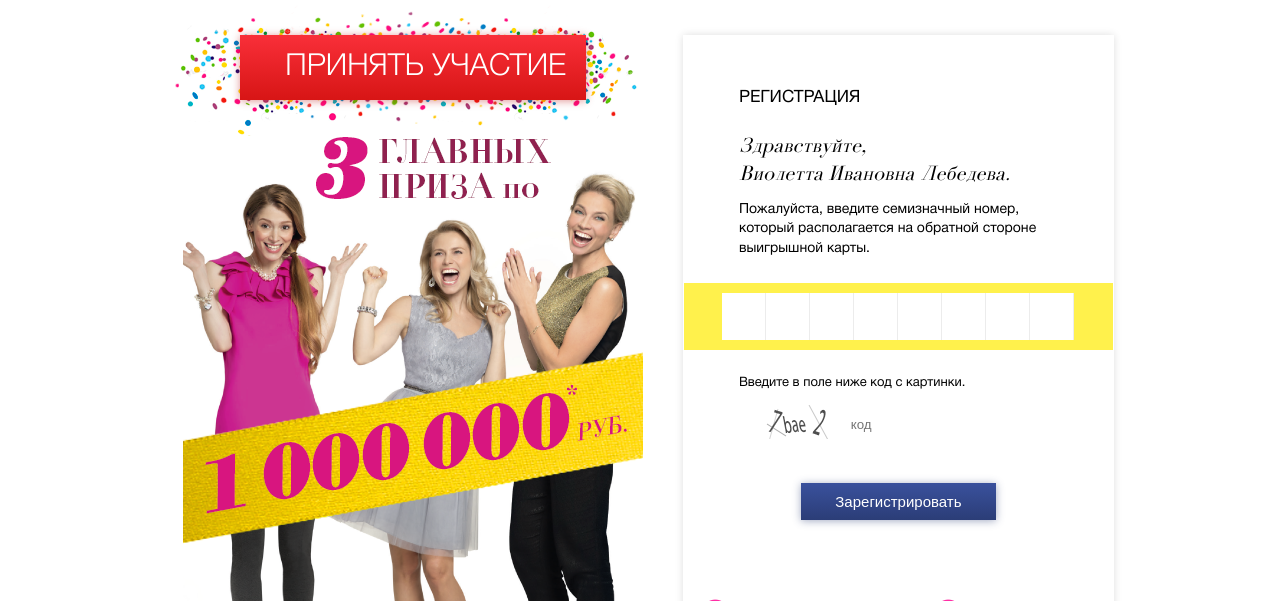
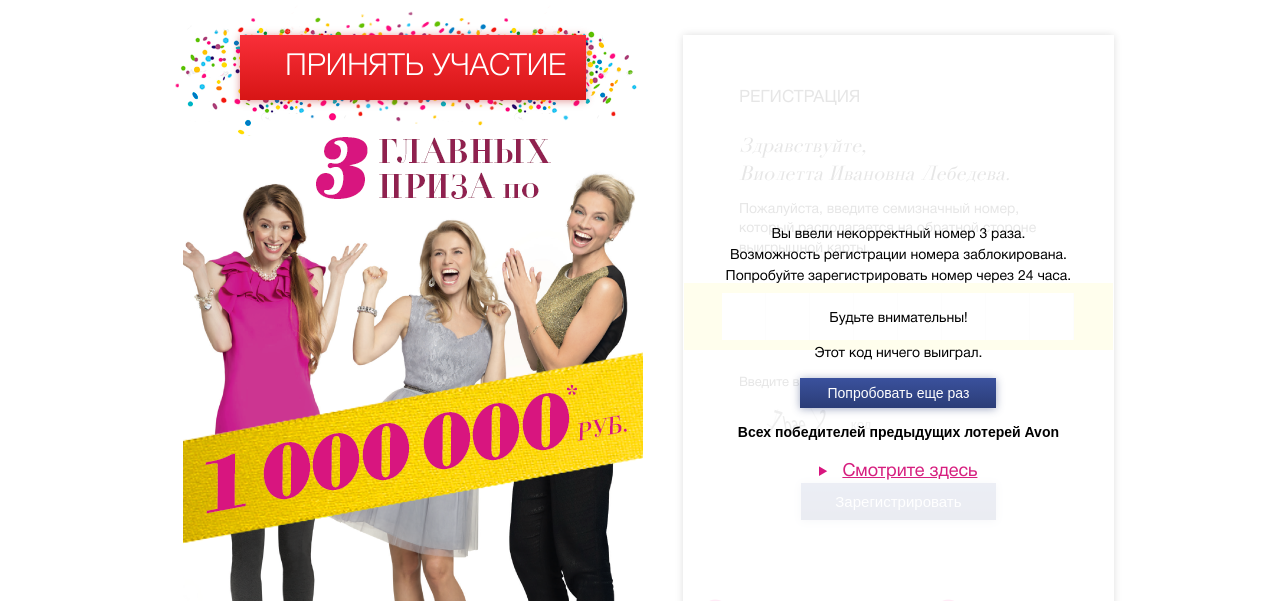
Before and after one commit to coderiver/avonpromo, a plain HTML site: page index_registraciya.html in a window 1280 px wide. Shown: the part 181-782 px from the top of the page. Drawn offline with Linux system fonts and the light colour scheme; a web font is replaced by a local one.

Commit message:
code states all

```diff
--- a/index_registraciya.html
+++ b/index_registraciya.html
@@ -35,6 +35,25 @@
 		</div>
 		<div class="l-col2">
 			<div class="stage stage_reg">
+
+				<div class="stage__message">
+					<p>Вы ввели некорректный номер 3 раза. <br>
+Возможность регистрации
+номера заблокирована.<br>
+Попробуйте зарегистрировать
+номер через 24 часа. <br><br>
+
+Будьте внимательны!
+</p>
+
+<p>Этот код ничего выиграл.</p>
+<p><button class="btn btn_sin">Попробовать еще раз</button></p>
+
+<p><strong>Всех победителей
+предыдущих лотерей Avon </strong></p>
+<p><a href="#" class="stage__morelink"><i></i>Смотрите здесь</a></p>
+				</div>
+
 				<div class="stage__col">
 					<div class="stage__title stage__title_black">регистрация</div>
 					<div class="stage__user">Здравствуйте,<br>Виолетта Ивановна Лебедева.</div>
--- a/sass/_common.sass
+++ b/sass/_common.sass
@@ -186,7 +186,15 @@ body
 	padding: 10px 34px
 	display: block
 	+box-shadow(0 1px 8px rgba(44,62,119,.44))
-
+.btn_sin
+	background-color: #e32129
+	@include box-shadow(0 1px 8px rgba(44,62,119,.44))
+	@include background-image(linear-gradient(bottom, #2b3d77 0%, #3a519d 100%))
+	height: 30px
+	line-height: 30px
+	font-size: 14px
+	padding: 0 27px
+	color: #fff
 //footer
 .footer
 	padding: 7px 0 8px
--- a/sass/_main.sass
+++ b/sass/_main.sass
@@ -46,6 +46,30 @@
 
 .stage_reg
 	padding: 0
+	position: relative
+	.stage__message
+		background: rgba(#fff,.9)
+		z-index: 20
+		position: absolute
+		top: 0
+		left: 0
+		right: 0
+		bottom: 0
+		padding: 188px 25px 10px 25px
+		text-align: center
+		font-size: 14px
+		line-height: 1.5
+		p
+			margin-bottom: 1em
+			strong
+				+hmc
+	.stage__morelink
+		font-size: 18px
+		color: #D61F7F
+		i
+			display: inline-block
+			+s(stagemore)
+			margin-right: 14px
 
 .stage__col
 	padding: 24px 55px
```
Also changed, not shown: css/screen.css, img/icons-s00a51b337f.png (deleted), img/icons-sb3970c6d90.png (added), img/icons/stagemore.jpg (added), img/icons/stagemore.png (added).
